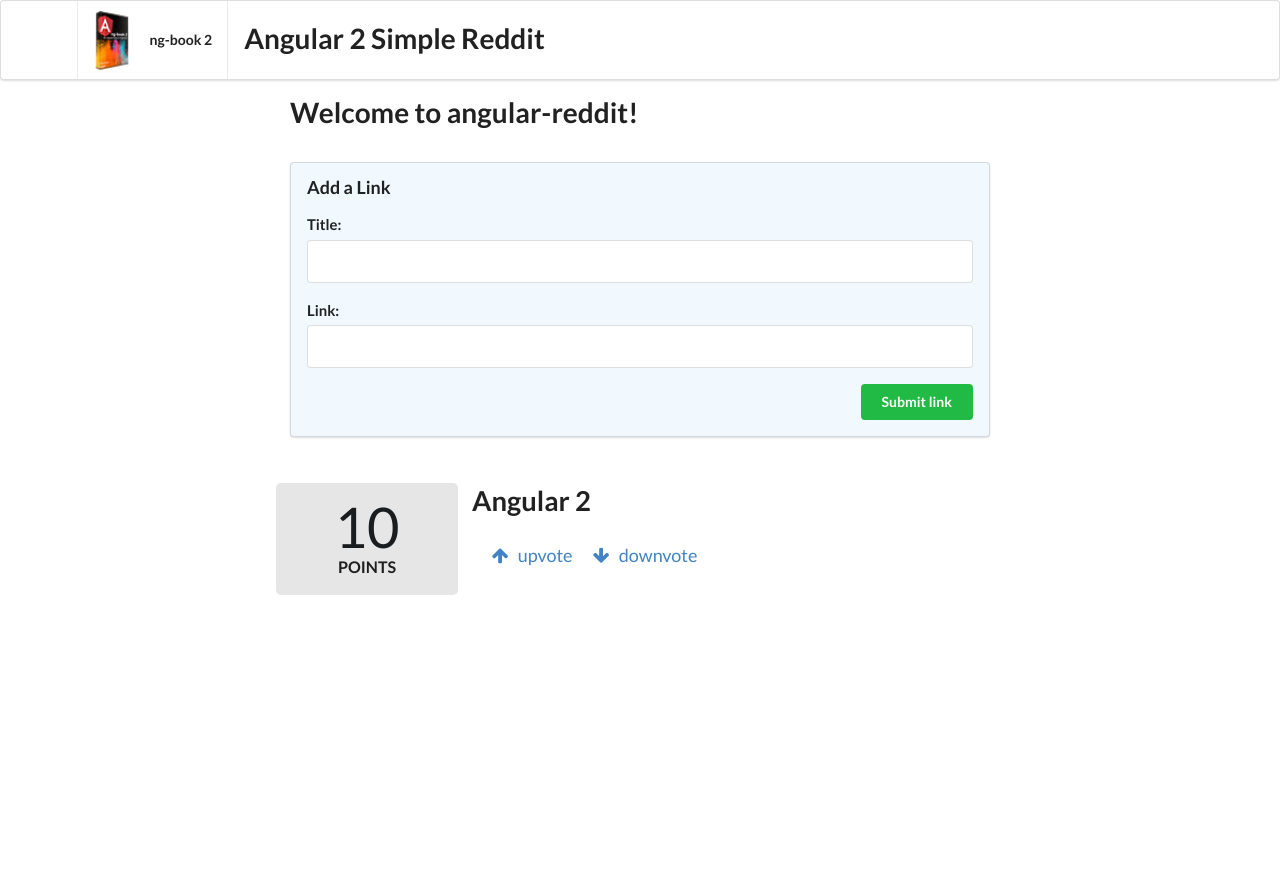
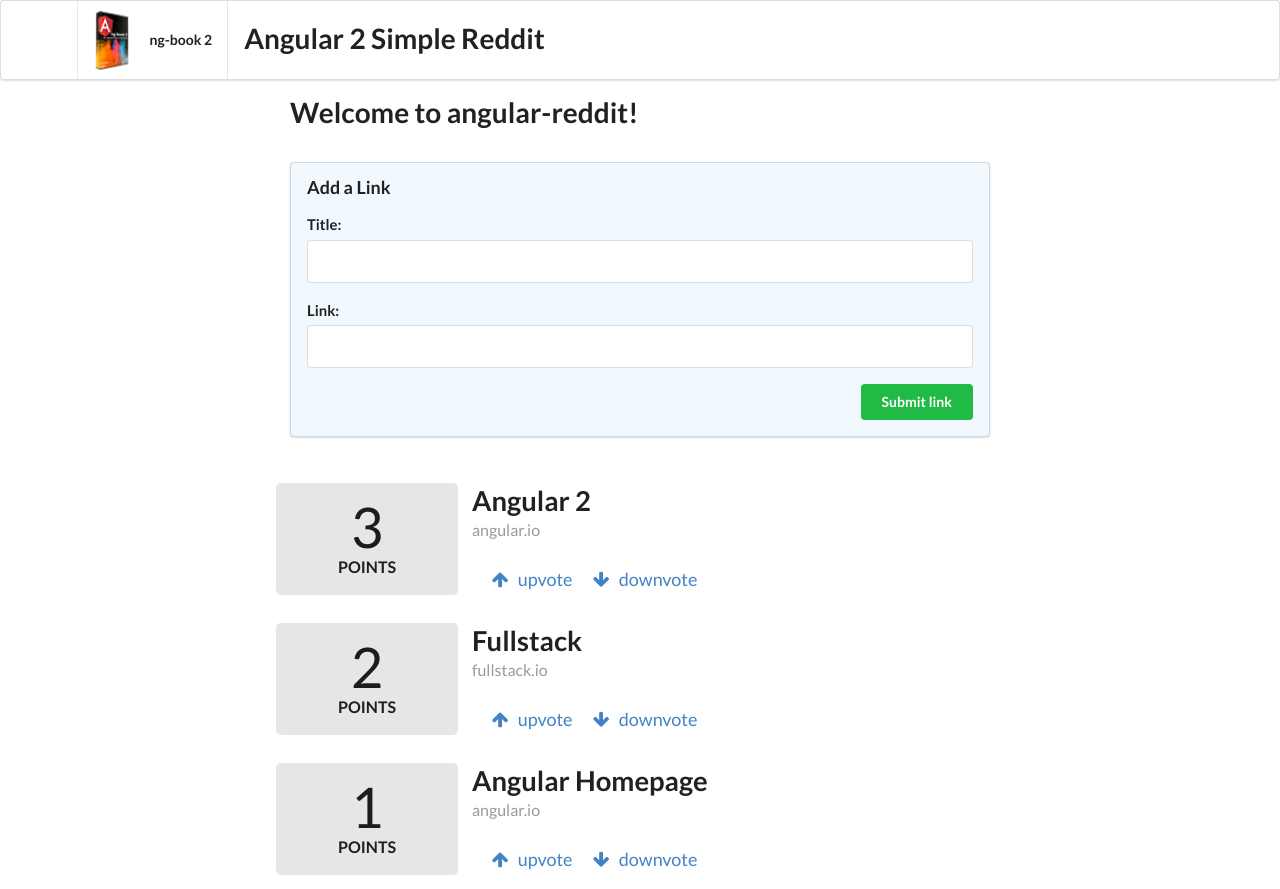
Before and after one commit to socool/angular-reddit, an Angular app: page / in a window 1280 px wide. Before the commit the page ends 800 px from the top, so only its background shows below. Built offline with nearby package versions, Linux system fonts and the light colour scheme.

Commit message:
fixed pass parameter article and protected some null valude in article.component.html

```diff
--- a/src/app/app.component.html
+++ b/src/app/app.component.html
@@ -14,5 +14,5 @@
   </button>
 </form>
 <div class="ui grid posts">
-  <app-article></app-article>
+  <app-article *ngFor="let article of sortedArticles()" [article]="article"></app-article>
 </div>
--- a/src/app/app.component.ts
+++ b/src/app/app.component.ts
@@ -1,4 +1,5 @@
 import { Component } from '@angular/core';
+import { Article} from './article/article.model';
 
 @Component({
   selector: 'app-root',
@@ -7,8 +8,23 @@ import { Component } from '@angular/core';
 })
 export class AppComponent {
   title = 'angular-reddit';
+  articles: Article[];// <---- component property
+  constructor(){
+    this.articles = [
+      new Article('Angular 2','http://angular.io',3),
+      new Article('Fullstack','http://fullstack.io',2),
+      new Article('Angular Homepage','http://angular.io',1)
+    ]
+  }
   addArticle(title:HTMLInputElement,link:HTMLInputElement):boolean{
     console.log(`Add article title: ${title.value} and link: ${link.value}`);
+    this.articles.push(new Article(title.value,link.value,0));
+    title.value = '';
+    link.value = '';
     return false;
   }
+
+  sortedArticles(): Article[] {
+    return this.articles.sort((a: Article, b: Article) => b.votes - a.votes);
+  }
 }
--- a/src/app/article/article.component.html
+++ b/src/app/article/article.component.html
@@ -1,14 +1,14 @@
 <div class="four wide column center aligned votes">
   <div class="ui statistic">
-    <div class="value"> {{ article.votes }}
+    <div class="value"> {{ article?.votes }}
     </div>
-    <div class="label">
-      Points </div>
+    <div class="label">Points </div>
   </div>
 </div>
 <div class="twelve wide column">
-  <a class="ui large header" href="{{ article.link }}">
-    {{ article.title }} </a>
+  <a class="ui large header" href="{{ article?.link }}">
+    {{ article?.title }} </a>
+  <div class="meta">{{article?.domain()}}</div>
   <ul class="ui big horizontal list voters">
     <li class="item">
       <a href (click)="voteUp()">
--- a/src/app/article/article.component.ts
+++ b/src/app/article/article.component.ts
@@ -1,6 +1,5 @@
-import { Component, OnInit, HostBinding } from '@angular/core';
+import { Component, OnInit, HostBinding, Input } from '@angular/core';
 import {Article} from './article.model'
-import { THIS_EXPR } from '@angular/compiler/src/output/output_ast';
 
 @Component({
   selector: 'app-article',
@@ -9,10 +8,10 @@ import { THIS_EXPR } from '@angular/compiler/src/output/output_ast';
 })
 export class ArticleComponent implements OnInit {
   @HostBinding('attr.class') cssClass = 'row';
-  article: Article;
+  @Input() article: Article;
 
   constructor() {
-    this.article = new Article('Angular 2','http://angular.io',10);
+    // this.article = new Article('Angular 2','http://angular.io',10);
   }
 
   ngOnInit() {
```
Also changed, not shown: 1 other file (tests, documents, lock files or other folders).
